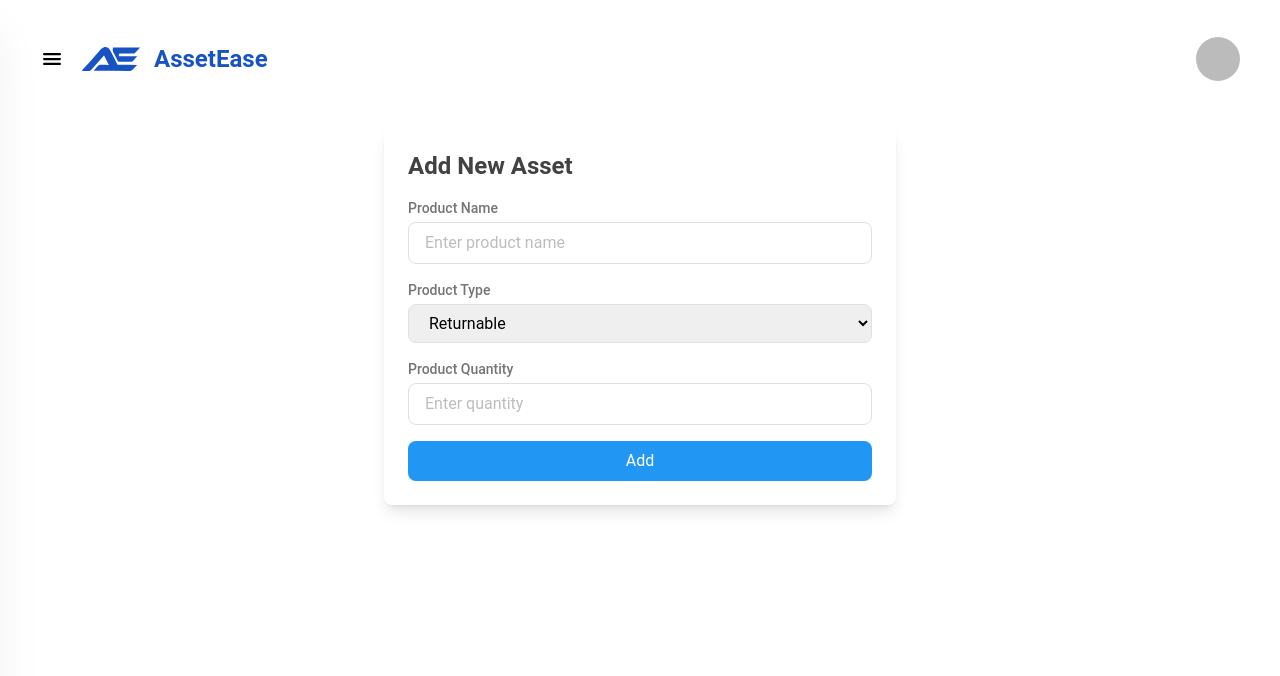
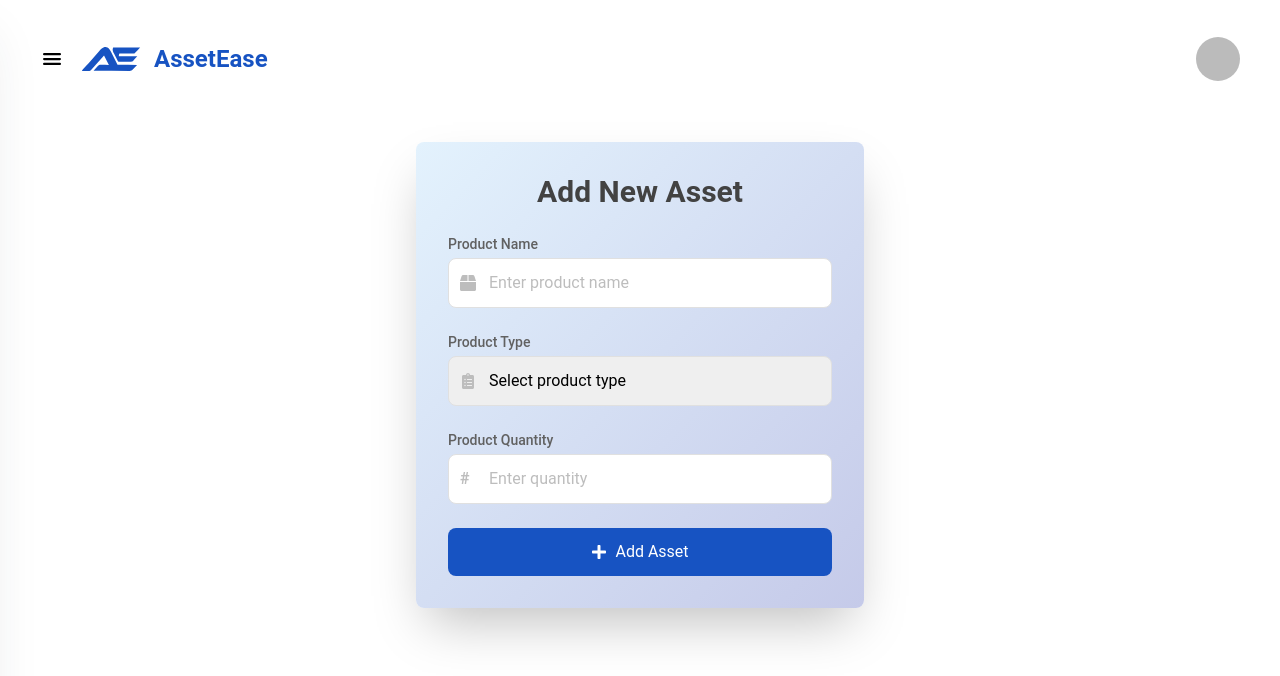
Before and after one commit to TamimAhmedCD/asset-ease, a React (Vite) app: page /dashboard/add-an-asset in a window 1280 px wide. Shown: the top 676 px of the page. Built offline with nearby package versions, Linux system fonts and the light colour scheme; no server answers; sample sign-in values are in the browser's storage.

Commit message:
AddAsset page design update

```diff
--- a/src/Pages/HRDashboard/AddAsset/AddAsset.jsx
+++ b/src/Pages/HRDashboard/AddAsset/AddAsset.jsx
@@ -2,6 +2,7 @@ import useAxiosPublic from "../../../Hooks/useAxiosPublic";
 import { useForm } from "react-hook-form";
 import { useNavigate } from "react-router-dom";
 import Swal from 'sweetalert2';
+import { FaBox, FaClipboardList, FaPlus } from "react-icons/fa"
 
 const AddAsset = () => {
   // post data using axios
@@ -45,84 +46,77 @@ const AddAsset = () => {
   };
 
   return (
-    <div className="max-w-lg mx-auto bg-white shadow-lg rounded-lg p-6 mt-8">
-      <h2 className="text-2xl font-semibold text-gray-800 mb-4">
-        Add New Asset
-      </h2>
-      <form onSubmit={handleSubmit(onSubmit)} className="space-y-4">
+<div className="max-w-md mx-auto bg-gradient-to-br from-blue-50 to-indigo-100 shadow-2xl rounded-lg p-8 mt-12">
+      <h2 className="text-3xl font-bold text-gray-800 mb-6 text-center">Add New Asset</h2>
+      <form onSubmit={handleSubmit(onSubmit)} className="space-y-6">
         {/* Product Name */}
-        <div>
-          <label
-            htmlFor="productName"
-            className="block text-sm font-medium text-gray-600"
-          >
+        <div className="relative">
+          <label htmlFor="productName" className="block text-sm font-medium text-gray-700 mb-1">
             Product Name
           </label>
+          <div className="relative">
             <input
               type="text"
               id="productName"
-            {...register("product_name", { required: true })}
-            required
+              {...register("product_name", { required: "Product name is required" })}
               placeholder="Enter product name"
-            className="w-full mt-1 px-4 py-2 border border-gray-300 rounded-lg focus:ring-2 focus:ring-blue-400 focus:outline-none"
+              className="w-full pl-10 pr-4 py-3 border border-gray-300 rounded-lg focus:ring-2 focus:ring-[#1753c2] focus:border-transparent transition duration-300 ease-in-out"
             />
-          {errors.product_name && (
-            <p className="text-red-600">This field is required</p>
-          )}
+            <FaBox className="absolute left-3 top-1/2 transform -translate-y-1/2 text-gray-400" />
+          </div>
+          {errors.product_name && <p className="text-red-600 text-sm mt-1">{errors.product_name.message}</p>}
         </div>
 
         {/* Product Type */}
-        <div>
-          <label
-            htmlFor="productType"
-            className="block text-sm font-medium text-gray-600"
-          >
+        <div className="relative">
+          <label htmlFor="productType" className="block text-sm font-medium text-gray-700 mb-1">
             Product Type
           </label>
+          <div className="relative">
             <select
               id="productType"
-            {...register("product_type", { required: true })}
-            required
-            className="w-full mt-1 px-4 py-2 border border-gray-300 rounded-lg focus:ring-2 focus:ring-blue-400 focus:outline-none"
+              {...register("product_type", { required: "Product type is required" })}
+              className="w-full pl-10 pr-4 py-3 border border-gray-300 rounded-lg focus:ring-2 focus:ring-[#1753c2] focus:border-transparent transition duration-300 ease-in-out appearance-none"
             >
-            <option value="" disabled>
+              <option value="" disabled selected>
                 Select product type
               </option>
               <option value="Returnable">Returnable</option>
               <option value="Non-Returnable">Non-Returnable</option>
             </select>
-          {errors.product_type && (
-            <p className="text-red-600">This field is required</p>
-          )}
+            <FaClipboardList className="absolute left-3 top-1/2 transform -translate-y-1/2 text-gray-400" />
+          </div>
+          {errors.product_type && <p className="text-red-600 text-sm mt-1">{errors.product_type.message}</p>}
         </div>
 
         {/* Product Quantity */}
-        <div>
-          <label
-            htmlFor="productQuantity"
-            className="block text-sm font-medium text-gray-600"
-          >
+        <div className="relative">
+          <label htmlFor="productQuantity" className="block text-sm font-medium text-gray-700 mb-1">
             Product Quantity
           </label>
+          <div className="relative">
             <input
               type="number"
               id="productQuantity"
-            required
-            {...register("product_quantity", { required: true })}
+              {...register("product_quantity", {
+                required: "Product quantity is required",
+                min: { value: 1, message: "Quantity must be at least 1" },
+              })}
               placeholder="Enter quantity"
-            className="w-full mt-1 px-4 py-2 border border-gray-300 rounded-lg focus:ring-2 focus:ring-blue-400 focus:outline-none"
+              className="w-full pl-10 pr-4 py-3 border border-gray-300 rounded-lg focus:ring-2 focus:ring-[#1753c2] focus:border-transparent transition duration-300 ease-in-out"
             />
-          {errors.product_quantity && (
-            <p className="text-red-600">This field is required</p>
-          )}
+            <span className="absolute left-3 top-1/2 transform -translate-y-1/2 text-gray-400 font-semibold">#</span>
+          </div>
+          {errors.product_quantity && <p className="text-red-600 text-sm mt-1">{errors.product_quantity.message}</p>}
         </div>
 
         {/* Add Button */}
         <button
           type="submit"
-          className="w-full bg-blue-500 text-white py-2 rounded-lg hover:bg-blue-600 focus:ring-2 focus:ring-blue-400 focus:outline-none"
+          className="w-full bg-[#1753c2] text-white py-3 rounded-lg hover:bg-[#1345a0] focus:ring-2 focus:ring-[#1753c2] focus:ring-opacity-50 transition duration-300 ease-in-out flex items-center justify-center"
         >
-          Add
+          <FaPlus className="mr-2" />
+          Add Asset
         </button>
       </form>
     </div>
```
Lines whose indentation alone changed are shown as unchanged.
